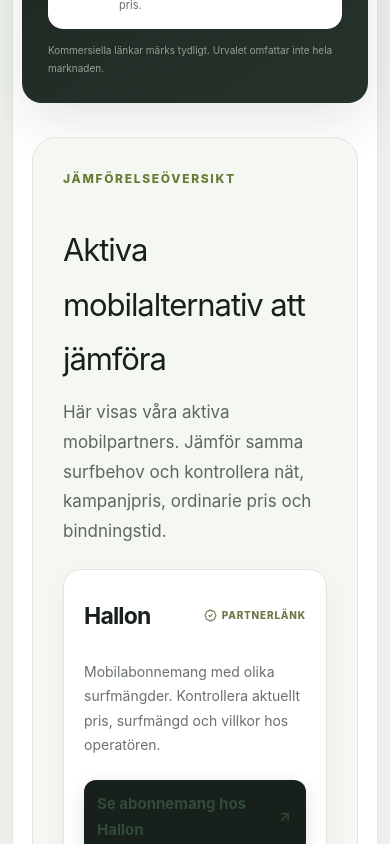
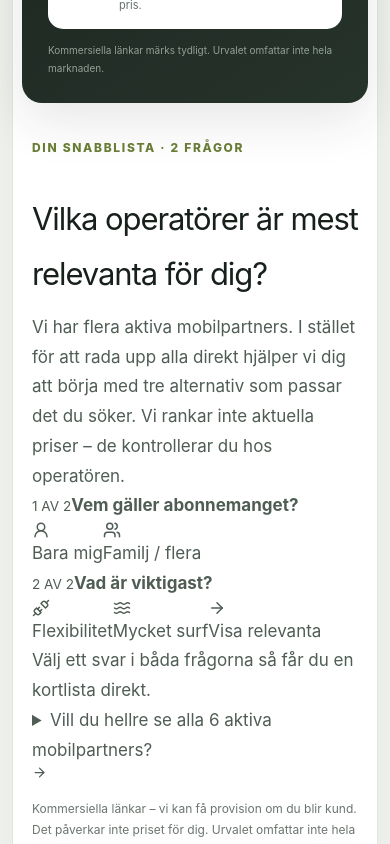
Before and after one commit to arvidlandin-cpu/sankkostnaden, a Next.js app: page /mobil/billigaste-mobilabonnemanget in a window 390 px wide. Shown: the part 1020-1864 px from the top of the page. Built offline with nearby package versions, Linux system fonts and the light colour scheme.

Commit message:
Use guided shortlist instead of flat mobile partner grid

```diff
--- a/components/PartnerDirectory.tsx
+++ b/components/PartnerDirectory.tsx
@@ -1,3 +1,4 @@
+import MobilePartnerMatcher from './MobilePartnerMatcher';
 import { ArrowUpRight, BadgeCheck } from 'lucide-react';
 import { getActivePartners, type PartnerCategory, type PartnerIntent } from '../lib/partners';
 
@@ -13,6 +14,7 @@ function directoryIntro(category:PartnerCategory,intent?:PartnerIntent){
 }
 
 export default function PartnerDirectory({category,intent,heading='Aktiva alternativ att jämföra'}:Props){
+ if(category==='mobil'&&(!intent||intent==='compare')) return <MobilePartnerMatcher/>;
  const items=getActivePartners(category,intent,6);
  if(!items.length) return null;
  return <section id='partners' className='partnerSection' aria-label={heading}>
```
